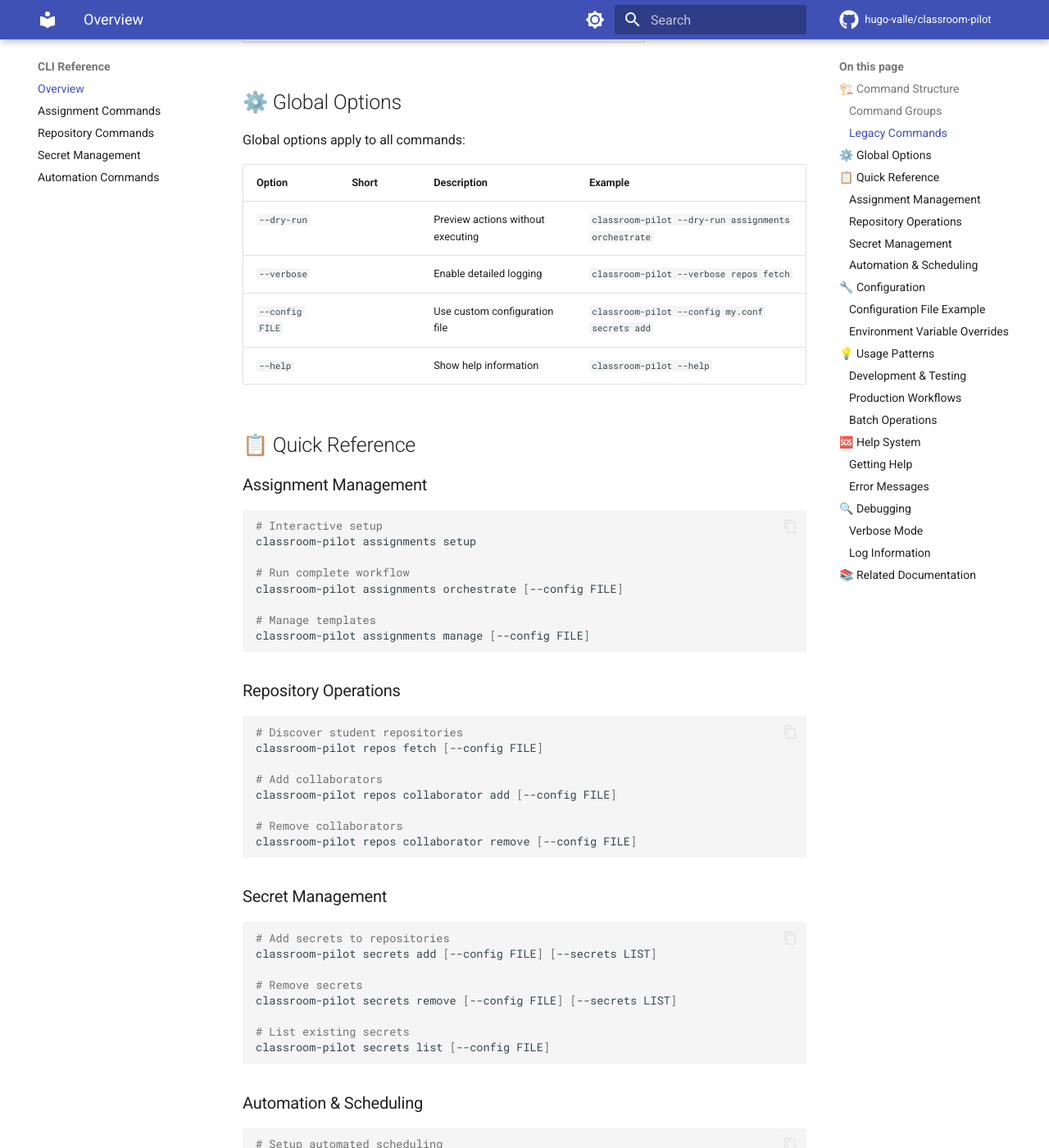
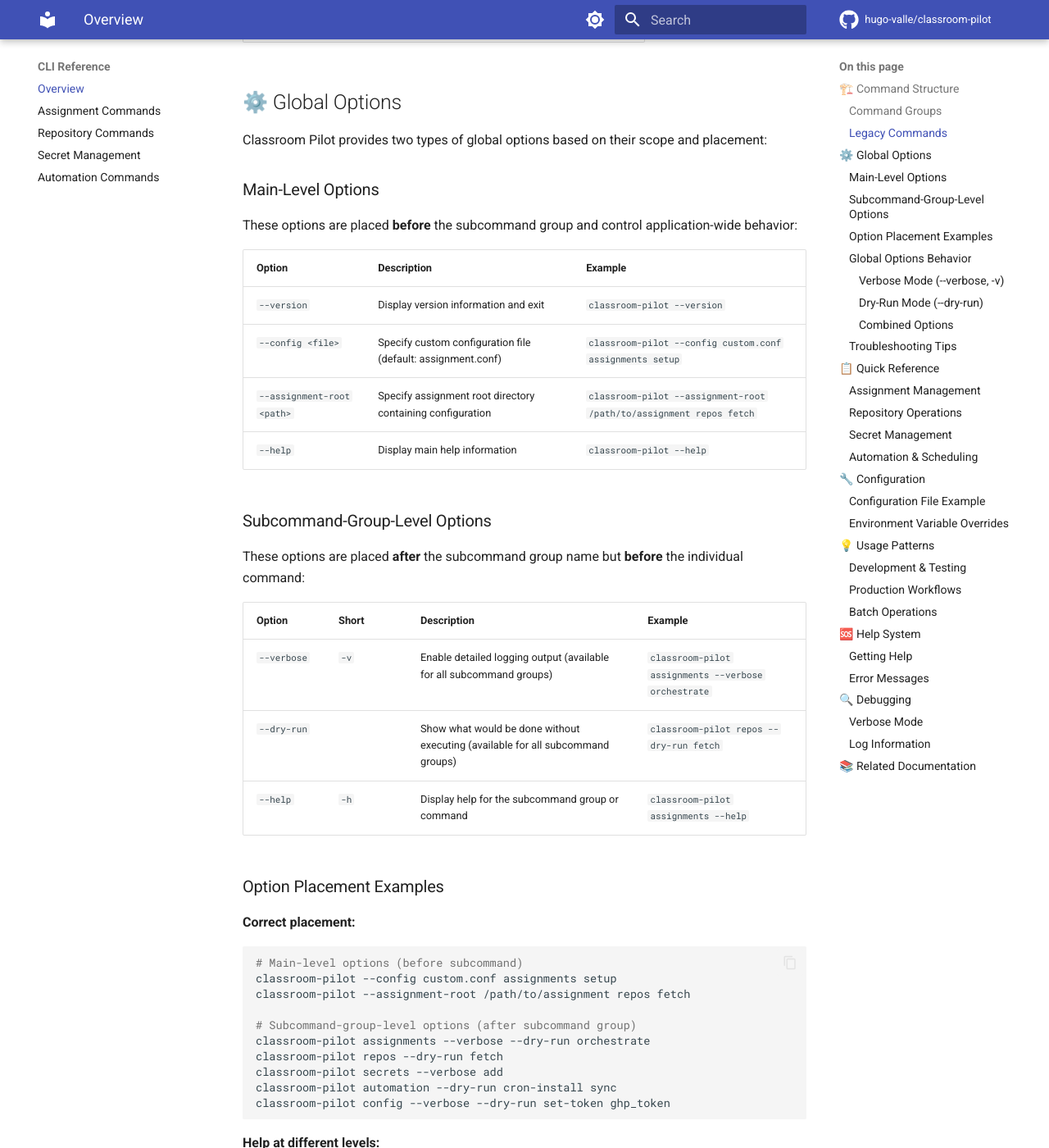
Before and after one commit to hugo-valle/classroom-pilot, an MkDocs documentation site: the page built from docs-site/cli/overview.md, in a window 1280 px wide and 1400 px high, scrolled down 1024 px. Shown: the whole window at 82% size. Built offline with MkDocs 1.6.1 and Material for MkDocs 9.7.7, drawn with Linux system fonts in a browser that asks for light colours; comment, search, counter and statistics services are not loaded; the version menu is left out; some of the changed text lies outside the part shown.

Commit message:
feat: standardize global options support across all CLI commands
- Add config_callback to support --verbose and --dry-run for config commands
- Update config set-token and check-token to use ctx.obj for option access
- Standardize secrets_manage to use ctx.obj.get() instead of ctx.parent.params
- Add comprehensive test coverage for global options across all command groups
- Add 13 new unit tests in test_cli.py for verbose, dry-run, and help options
- Add Section 6 config commands tests in test_global_options.sh
- Completely rewrite CLI overview documentation with detailed option placement guidance
- Add troubleshooting tips and best practices for global options

This ensures uniform --verbose and --dry-run support across assignments, repos,
secrets, automation, and config command groups. Closes #68.

````diff
--- a/docs-site/cli/overview.md
+++ b/docs-site/cli/overview.md
@@ -31,14 +31,143 @@ For backward compatibility:
 
 ## ⚙️ Global Options
 
-Global options apply to all commands:
+Classroom Pilot provides two types of global options based on their scope and placement:
+
+### Main-Level Options
+
+These options are placed **before** the subcommand group and control application-wide behavior:
+
+| Option | Description | Example |
+|--------|-------------|---------|
+| `--version` | Display version information and exit | `classroom-pilot --version` |
+| `--config <file>` | Specify custom configuration file (default: assignment.conf) | `classroom-pilot --config custom.conf assignments setup` |
+| `--assignment-root <path>` | Specify assignment root directory containing configuration | `classroom-pilot --assignment-root /path/to/assignment repos fetch` |
+| `--help` | Display main help information | `classroom-pilot --help` |
+
+### Subcommand-Group-Level Options
+
+These options are placed **after** the subcommand group name but **before** the individual command:
 
 | Option | Short | Description | Example |
 |--------|-------|-------------|---------|
-| `--dry-run` | | Preview actions without executing | `classroom-pilot --dry-run assignments orchestrate` |
-| `--verbose` | | Enable detailed logging | `classroom-pilot --verbose repos fetch` |
-| `--config FILE` | | Use custom configuration file | `classroom-pilot --config my.conf secrets add` |
-| `--help` | | Show help information | `classroom-pilot --help` |
+| `--verbose` | `-v` | Enable detailed logging output (available for all subcommand groups) | `classroom-pilot assignments --verbose orchestrate` |
+| `--dry-run` | | Show what would be done without executing (available for all subcommand groups) | `classroom-pilot repos --dry-run fetch` |
+| `--help` | `-h` | Display help for the subcommand group or command | `classroom-pilot assignments --help` |
+
+### Option Placement Examples
+
+**Correct placement:**
+
+```bash
+# Main-level options (before subcommand)
+classroom-pilot --config custom.conf assignments setup
+classroom-pilot --assignment-root /path/to/assignment repos fetch
+
+# Subcommand-group-level options (after subcommand group)
+classroom-pilot assignments --verbose --dry-run orchestrate
+classroom-pilot repos --dry-run fetch
+classroom-pilot secrets --verbose add
+classroom-pilot automation --dry-run cron-install sync
+classroom-pilot config --verbose --dry-run set-token ghp_token
+```
+
+**Help at different levels:**
+
+```bash
+classroom-pilot --help                    # Main help
+classroom-pilot assignments --help        # Assignments subcommand group help
+classroom-pilot assignments setup --help  # Individual command help
+```
+
+### Global Options Behavior
+
+#### Verbose Mode (`--verbose`, `-v`)
+
+When enabled, verbose mode provides detailed logging output including:
+
+- Configuration loading and parsing details
+- API request and response information
+- File system operations
+- Progress indicators for long-running operations
+- Debug-level messages for troubleshooting
+
+**Example:**
+```bash
+# See detailed output during assignment orchestration
+classroom-pilot assignments --verbose orchestrate
+
+# Debug token validation issues
+classroom-pilot config --verbose check-token
+```
+
+#### Dry-Run Mode (`--dry-run`)
+
+Dry-run mode shows exactly what would be executed without making any actual changes:
+
+- Displays planned operations with "DRY RUN:" prefix
+- Shows which files would be modified
+- Lists repositories that would be affected
+- Previews secrets that would be deployed
+- Validates configuration without executing
+
+**Example:**
+```bash
+# Preview what orchestration would do
+classroom-pilot assignments --dry-run orchestrate
+
+# Check what token changes would occur
+classroom-pilot config --dry-run set-token ghp_new_token
+```
+
+#### Combined Options
+
+Options can be combined for maximum control during development and testing:
+
+```bash
+# Verbose dry-run: see detailed output without executing
+classroom-pilot assignments --verbose --dry-run orchestrate
+
+# Custom config with verbose output
+classroom-pilot --config test.conf repos --verbose fetch
+
+# All options together
+classroom-pilot --verbose --assignment-root /path --config custom.conf assignments --dry-run setup
+```
+
+### Troubleshooting Tips
+
+**Common Mistakes:**
+
+1. **Wrong option placement:**
+   ```bash
+   # ❌ Wrong: verbose before subcommand
+   classroom-pilot --verbose assignments orchestrate
+
+   # ✅ Correct: verbose after subcommand group
+   classroom-pilot assignments --verbose orchestrate
+   ```
+
+2. **Mixing main and subcommand options:**
+   ```bash
+   # ❌ Wrong: config after subcommand
+   classroom-pilot assignments --config custom.conf setup
+
+   # ✅ Correct: config before subcommand
+   classroom-pilot --config custom.conf assignments setup
+   ```
+
+**Verification:**
+
+- **Check verbose is working:** Look for "DEBUG" level messages or detailed configuration output in stderr
+- **Check dry-run is working:** Look for "DRY RUN:" prefix in output messages
+- **Verify option recognition:** Use `--help` to see available options at each level
+
+**Best Practices:**
+
+1. Use `--dry-run` first when testing new configurations
+2. Combine `--verbose --dry-run` for maximum visibility during development
+3. Use `--config` with test configurations before modifying production
+4. Always verify `--help` at the command level if unsure about options
 
 ## 📋 Quick Reference
 
````
Also changed, not shown: 3 other files.
